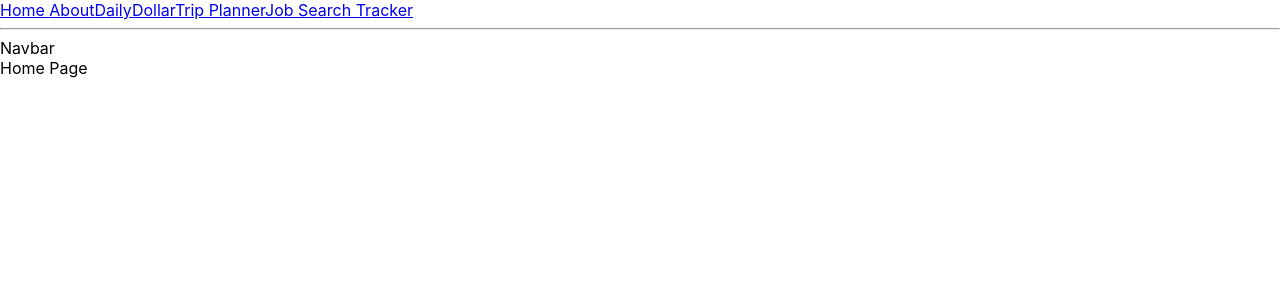
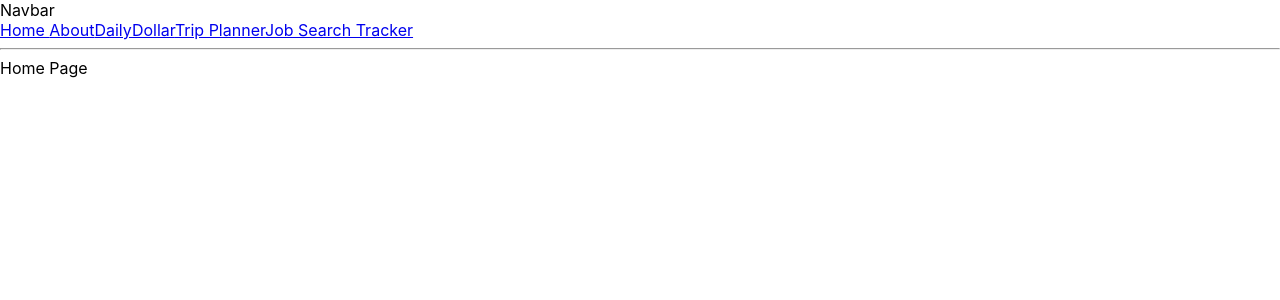
Before and after one commit to AndrewMatheny/my-portfolio, a React (Create React App) app: page / in a window 1280 px wide. Shown: the top 300 px of the page. Built offline with nearby package versions, Linux system fonts and the light colour scheme.

Commit message:
fixed navbar position

```diff
--- a/src/App.js
+++ b/src/App.js
@@ -7,7 +7,7 @@ import {
 } from "react-router-dom";
 import './App.css';
 import About from './components/About'
-// import Navbar from './components/Navbar'
+import Navbar from './components/Navbar'
 import TripPlanner from './components/TripPlanner'
 import JobSearchTracker from './components/JobSearchTracker'
 import DailyDollar from './components/DailyDollar'
@@ -18,6 +18,7 @@ class App extends React.Component {
   render() {
     return (
       <Router>
+        <Navbar />
         <div>
               <Link to="/">Home </Link>
 
--- a/src/components/Home.js
+++ b/src/components/Home.js
@@ -1,11 +1,11 @@
 import React from 'react'
-import NavBar from '../components/Navbar'
+// import NavBar from '../components/Navbar'
 
 export default class Home extends React.Component {
     render() {
         return (
             <div>
-            < NavBar />
+            {/* < NavBar /> */}
             <div>Home Page</div>
             </div>
         )
```
